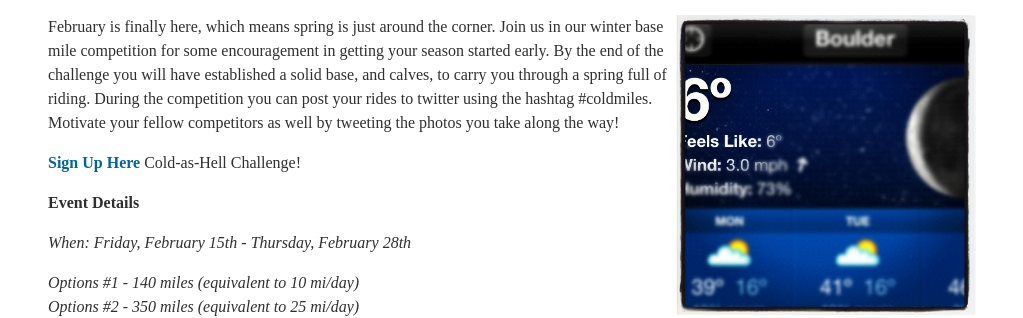
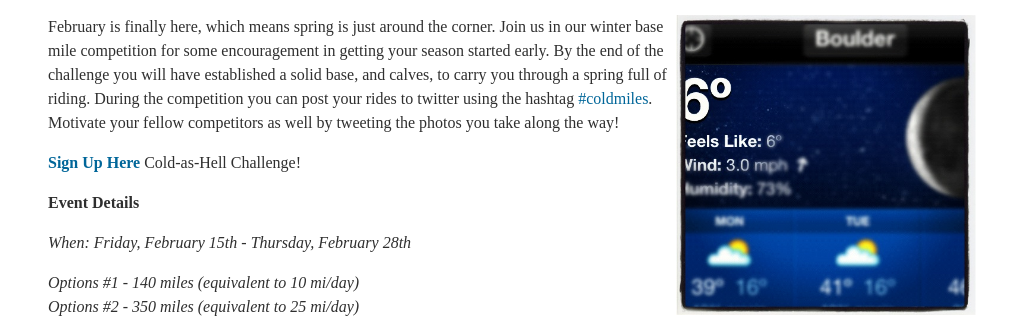
Before and after one commit to kingcu/blog.ridewithgps.com, a Jekyll site: the page built from _posts/2013-01-30-February-Comp.markdown, in a window 1280 px wide. Shown: the part 144-462 px from the top of the page, without its empty margins (128-1151 px from the left). Built offline with Jekyll 4.4.1, drawn with Linux system fonts in a browser that asks for light colours; some web fonts are replaced; Markdown is read by kramdown in place of the engine named in the settings; comment, search, counter and statistics services are not loaded; part of the change alters nothing that is shown.

```diff
--- a/_posts/2013-01-30-February-Comp.markdown
+++ b/_posts/2013-01-30-February-Comp.markdown
@@ -3,7 +3,7 @@ layout: post
 title: "Cold-as-Hell February Challenge!"
 ---
 <img width="300" style="float:right" src="/images/post_images/feb_comp.JPG">
-February is finally here, which means spring is just around the corner.  Join us in our winter base mile competition for some encouragement in getting your season started early.  By the end of the challenge you will have established a solid base, and calves, to carry you through a spring full of riding.  During the competition you can post your rides to twitter using the hashtag #coldmiles.  Motivate your fellow competitors as well by tweeting the photos you take along the way!
+February is finally here, which means spring is just around the corner.  Join us in our winter base mile competition for some encouragement in getting your season started early.  By the end of the challenge you will have established a solid base, and calves, to carry you through a spring full of riding.  During the competition you can post your rides to twitter using the hashtag <a href="https://twitter.com/search/realtime?q=%23coldmiles" target="_blank">#coldmiles</a>.  Motivate your fellow competitors as well by tweeting the photos you take along the way!
 
 <a href="http://ridewithgps.com/competitions/Cold-as-hell-challenge?utm_source=Blog&utm_medium=Blog&utm_campaign=ColdAsHellComp"><b>Sign Up Here</b></a> Cold-as-Hell Challenge!
 
```
